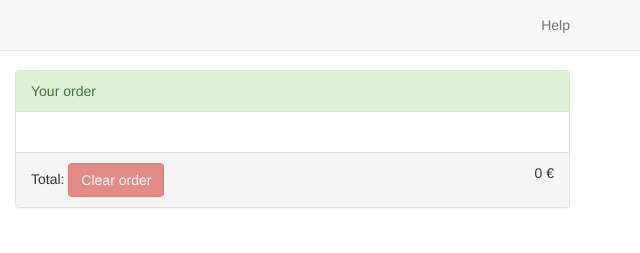
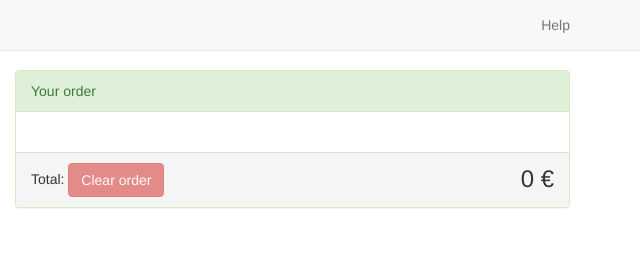
Before and after one commit to lichtner/ng-pizza, a website: page app/index.html in a window 1280 px wide. Shown: the top 253 px of the page, 640-1280 px from the left. Drawn offline with nearby package versions, Linux system fonts and the light colour scheme; some packages are replaced by stand-ins of ours.

Commit message:
Format total price

```diff
--- a/app/css/style.css
+++ b/app/css/style.css
@@ -3,8 +3,12 @@ body {
 	padding-top: 70px;
 }
 
-.price {
+.price, .total {
 	font-size: 24px;
 	line-height: 1.1;
 	text-align: right;
 }
+
+.total {
+	margin-top: 3px;
+}
--- a/app/js/list/list.html
+++ b/app/js/list/list.html
@@ -35,7 +35,7 @@
 			</div>
 			<div class="panel-footer">
 				<div class="pull-right">
-					{{cart.total}} €
+					<div class="total">{{cart.total}} €</div>
 				</div>
 				Total:
 				<button type="button" class="btn btn-danger"
```
